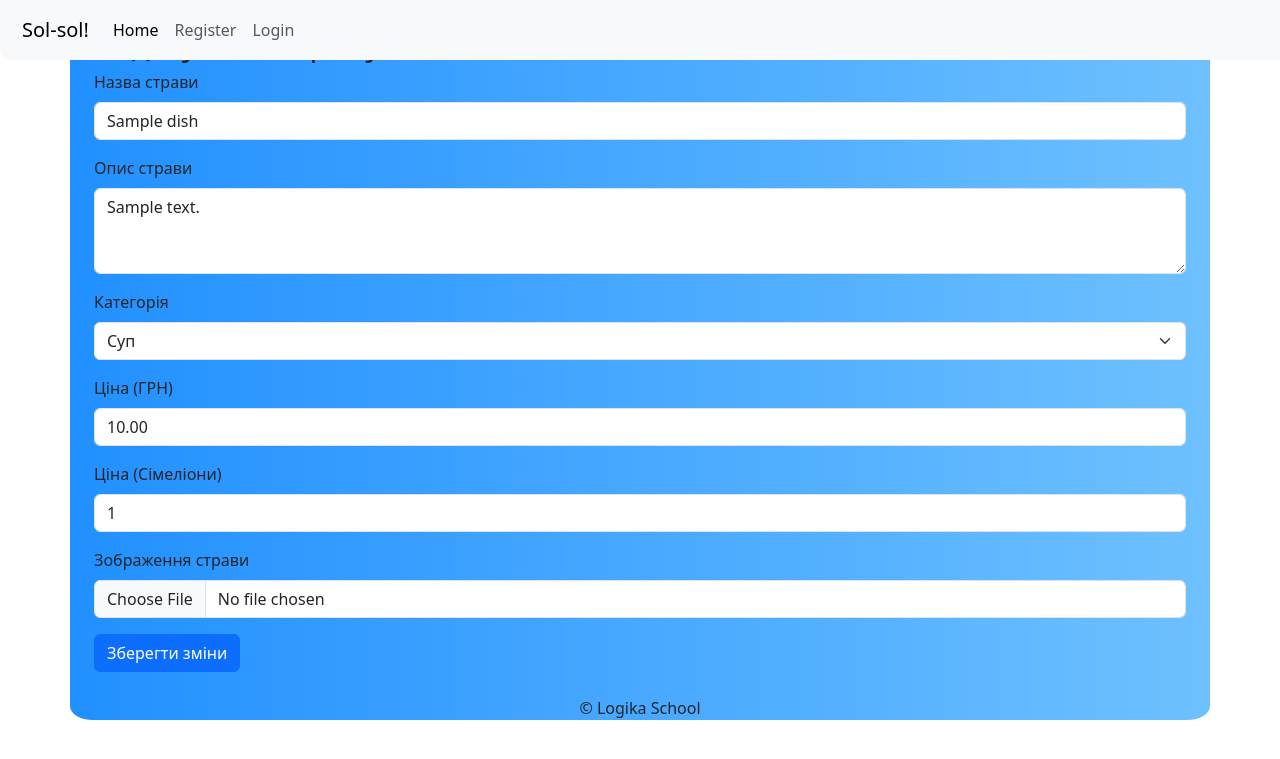
After one commit to whatdouallwant/Restraunt_menu, a Django app: page /dish_edit/1/ in a window 1280 px wide. The commit adds this page. Shown: the top 759 px of the page. Run offline with Django 5.2, Linux system fonts and the light colour scheme; tables that the repository leaves empty hold one stand-in row (values such as "Sample post").

Commit message:
adding dishes, edit dishes, manage orders for admin

```diff
--- a/menu_app/views.py
+++ b/menu_app/views.py
@@ -168,3 +168,56 @@ def admin_edit_order(request, order_id):
     return render(request, "menu/admin_orders_edit.html", {
         "order": order,
     })
+
+def delete_order_for_admin(request, order_id):
+    order = get_object_or_404(Order, id=order_id)
+    order.delete()
+    return redirect('admin_orders')
+
+def dish_edit_view(request, dish_id):
+    dish = get_object_or_404(Dish, id=dish_id)
+
+    if request.method == "POST":
+        name = request.POST.get('name')
+        description = request.POST.get('description')
+        price = request.POST.get('price')
+        category = request.POST.get('category')
+        image = request.FILES.get('image')
+
+        dish.name = name
+        dish.description = description
+        dish.price = price
+        dish.category = category
+        if image:
+            dish.image = image
+        dish.save()
+
+        return redirect('dish_detail', dish_id=dish.id)
+
+    return render(request, "menu/dish_edit.html", {
+        "dish": dish,
+    })
+
+def add_new_dish(request):
+    if request.method == "POST":
+        name = request.POST.get('name')
+        description = request.POST.get('description')
+        ingredients = request.POST.get('ingredients')
+        price = request.POST.get('price')
+        simelions = request.POST.get('simelions')
+        category = request.POST.get('category')
+        image = request.FILES.get('image')
+
+        Dish.objects.create(
+            name=name,
+            description=description,
+            ingredients=ingredients,
+            price=price,
+            simelions=simelions,
+            category=category,
+            image=image
+        )
+
+        return redirect('home')
+
+    return render(request, "menu/admin_add_new_dish.html")
--- a/menu_project/urls.py
+++ b/menu_project/urls.py
@@ -17,7 +17,7 @@ Including another URLconf
 from django.conf import settings
 from django.contrib import admin
 from django.urls import include, path
-from menu_app.views import home, cart_view, dish_detail, add_to_cart, order, filter_by_category, delete_from_cart, add_review, delete_review, order_view, admin_edit_order, order_view, orders_view
+from menu_app.views import home, cart_view, dish_detail, add_to_cart, order, filter_by_category, delete_from_cart, add_review, delete_review, order_view, admin_edit_order, order_view, orders_view, delete_order_for_admin, dish_edit_view, add_new_dish
 from django.conf.urls.static import static
 
 urlpatterns = [
@@ -34,6 +34,9 @@ urlpatterns = [
     path('delete_review/<int:review_id>/', delete_review, name='delete_review'),
     path('admin_edit_order/<int:order_id>/', admin_edit_order, name='admin_orders_edit'),
     path('admin_orders/', orders_view, name='admin_orders'),
+    path('delete_order_for_admin/<int:order_id>/', delete_order_for_admin, name='delete_order_for_admin'),
+    path('dish_edit/<int:dish_id>/', dish_edit_view, name='dish_edit_view'),
+    path('add_new_dish/', add_new_dish, name='add_new_dish'),
 
 
 ]
--- /dev/null
+++ b/templates/menu/dish_edit.html
@@ -0,0 +1,82 @@
+{% extends 'base.html' %}
+
+{% block content %}
+
+<div class="container main_background">
+  <nav class="navbar navbar-expand-lg bg-body-tertiary fixed-top"
+  style="width: 1300px; margin: auto; border-bottom-left-radius: 10px; border-bottom-right-radius: 10px; padding: 10px;">
+      <div class="container-fluid">
+      <a class="navbar-brand">Sol-sol!</a>
+      <button class="navbar-toggler" type="button" data-bs-toggle="collapse" data-bs-target="#navbarNav" aria-controls="navbarNav" aria-expanded="false" aria-label="Toggle navigation">
+        <span class="navbar-toggler-icon"></span>
+      </button>
+      <div class="collapse navbar-collapse" id="navbarNav">
+        <ul class="navbar-nav">
+        <li class="nav-item">
+          <a class="nav-link active" aria-current="page" href="{% url 'home' %}">Home</a>
+        </li>
+        {% if user.is_authenticated %}
+          {% if not user.is_staff %}
+            <li class="nav-item">
+              <a class="nav-link" href="{% url 'cart' %}">Cart</a>
+            </li>
+          {% else %}
+            <li class="nav-item">
+              <a class="nav-link" href="{% url 'admin_orders' %}">Manage Orders</a>
+            </li>
+          {% endif %}
+          <li class="nav-item">
+            <a class="nav-link" href="{% url 'logout' %}">Logout</a>
+          </li>
+        {% endif %}
+        {% if not user.is_authenticated %}
+          <li class="nav-item">
+            <a class="nav-link" href="{% url 'register' %}">Register</a>
+          </li>
+          <li class="nav-item">
+            <a class="nav-link" href="{% url 'login' %}">Login</a>
+          </li>
+        {% endif %}
+        </ul>
+      </div>
+    </div>
+  </nav>
+
+  <div class="container mt-4">
+    <h2>Редагувати страву</h2>
+    <form method="post" enctype="multipart/form-data">
+      {% csrf_token %}
+      <div class="mb-3">
+        <label for="name" class="form-label">Назва страви</label>
+        <input type="text" class="form-control" id="name" name="name" value="{{ dish.name }}" required>
+      </div>
+      <div class="mb-3">
+        <label for="description" class="form-label">Опис страви</label>
+        <textarea class="form-control" id="description" name="description" rows="3" required>{{ dish.description }}</textarea>
+      </div>
+      <div class="mb-3">
+        <label for="category" class="form-label">Категорія</label>
+        <select class="form-select" id="category" name="category" required>
+          <option value="salad" {% if dish.category == 'salad' %}selected{% endif %}>Салат</option>
+          <option value="main_course" {% if dish.category == 'main_course' %}selected{% endif %}>Основна страва</option>
+          <option value="dessert" {% if dish.category == 'dessert' %}selected{% endif %}>Десерт</option>
+          <option value="beverage" {% if dish.category == 'beverage' %}selected{% endif %}>Напій</option>
+          <option value="soup" {% if dish.category == 'soup' %}selected{% endif %}>Суп</option>
+        </select>
+      </div>
+      <div class="mb-3">
+        <label for="price" class="form-label">Ціна (ГРН)</label>
+        <input type="number" class="form-control" id="price" name="price" value="{{ dish.price }}" required>
+      </div>
+      <div class="mb-3">
+        <label for="simelions" class="form-label">Ціна (Сімеліони)</label>
+        <input type="number" class="form-control" id="simelions" name="simelions" value="{{ dish.simelions }}" required>
+      </div>
+      <div class="mb-3">
+        <label for="image" class="form-label">Зображення страви</label>
+        <input type="file" class="form-control" id="image" name="image">
+      </div>
+        <button type="submit" class="btn btn-primary">Зберегти зміни</button>
+    </form>
+  </div>
+{% endblock %}
```
Also changed, not shown: templates/menu/admin_add_new_dish.html (added, +85 -0 lines), templates/menu/admin_orders.html (+6 -1 lines), templates/menu/admin_orders_edit.html (+43 -0 lines), templates/menu/home.html (+17 -6 lines), media/dishes_photos/Gemini_Generated_Image_9kevl9kevl9kevl9.png (added), media/dishes_photos/Gemini_Generated_Image_9kevl9kevl9kevl9_LGUzzHS.png (added), media/dishes_photos/Gemini_Generated_Image_cinqf3cinqf3cinq.png (added), templates/menu/orders_list.html (added), 3 other files.
